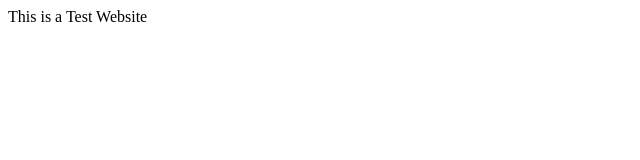
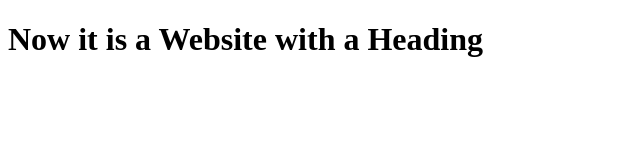
Before and after one commit to mixben/curly-more, a plain HTML site: page index.html in a window 1280 px wide. Shown: the whole page, without its empty margins (0-640 px from the left). Drawn offline with Linux system fonts and the light colour scheme.

Commit message:
Adding New Heading 2

```diff
--- a/index.html
+++ b/index.html
@@ -5,6 +5,6 @@
 </head>
 <body>
 
-This is a Test Website
+<h1>Now it is a Website with a Heading</h1>
 </body>
 </html>
```
